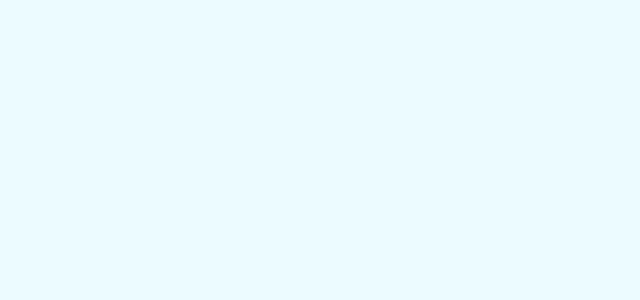
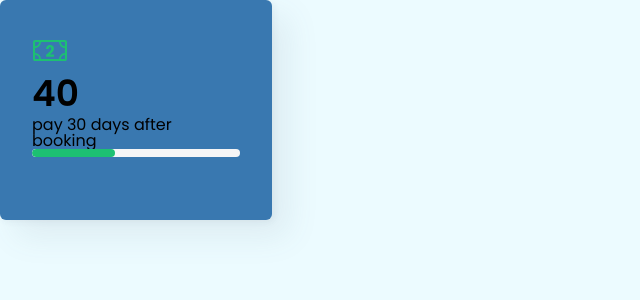
Before and after one commit to Roko03/charteraga-frontend, a Next.js app: page / in a window 1280 px wide. Shown: the top 300 px of the page, without its empty margins (0-640 px from the left). Built offline with nearby package versions, Linux system fonts and the light colour scheme.

Commit message:
make payment method card

```diff
--- a/src/app/page.tsx
+++ b/src/app/page.tsx
@@ -1,6 +1,11 @@
 import Footer from "@/components/Footer";
 import styles from "./page.module.scss";
+import PaymentMethodCard from "@/components/PaymentMethodCard";
 
 export default function Home() {
-  return <div className={styles.page}></div>;
+  return (
+    <div className={styles.page}>
+      <PaymentMethodCard payment={"second"} />
+    </div>
+  );
 }
--- /dev/null
+++ b/src/components/PaymentMethodCard/PaymentMethodCard.module.scss
@@ -0,0 +1,34 @@
+@use "../../styles/main.scss" as *;
+
+.payment_method_card {
+  width: 100%;
+  max-width: rem(272);
+  height: rem(220);
+  padding: rem(32);
+  border-radius: rem(6);
+  box-shadow: 2px 2px 6px 0px rgba(72, 75, 87, 0.06),
+    16px 16px 32px 0px rgba(92, 108, 123, 0.1);
+
+  @include flex-column();
+  background-color: rgb(57, 120, 176);
+
+  &__range {
+    @include flex-row();
+    width: 100%;
+    height: rem(8);
+    background-color: $off-white;
+    border-radius: rem(10);
+    position: relative;
+    overflow: hidden;
+
+    span {
+      position: absolute;
+      z-index: 2;
+      top: 0;
+      left: 0;
+      height: rem(8);
+      border-radius: rem(10);
+      background-color: $emerald-green;
+    }
+  }
+}
--- /dev/null
+++ b/src/components/PaymentMethodCard/PaymentMethodCard.tsx
@@ -0,0 +1,72 @@
+import React from "react";
+import styles from "./PaymentMethodCard.module.scss";
+import Image from "next/image";
+import PaymentOne from "../../assets/icons/dollar-1.svg";
+import PaymentTwo from "../../assets/icons/dollar-2.svg";
+import PaymentThree from "../../assets/icons/dollar-3.svg";
+import clsx from "clsx";
+
+type PaymentMethodCardVariant = "first" | "second" | "third";
+type PaymentMethodCardObject = {
+  imageUrl: any;
+  number: number;
+  text: string;
+  range: number;
+};
+
+interface PaymentMethodCardProps {
+  variant?: "primary" | "secondary";
+  payment?: PaymentMethodCardVariant;
+}
+
+const PaymentMethodCard: React.FC<PaymentMethodCardProps> = ({
+  variant = "primary",
+  payment = "first",
+}) => {
+  const getPaymentMethodCardVariant = (payment: PaymentMethodCardVariant) => {
+    const paymentMethodVariant: {
+      [key in PaymentMethodCardVariant]: PaymentMethodCardObject;
+    } = {
+      first: {
+        imageUrl: PaymentOne,
+        number: 10,
+        text: "pay when booking",
+        range: 10,
+      },
+      second: {
+        imageUrl: PaymentTwo,
+        number: 40,
+        text: "pay 30 days after booking",
+        range: 40,
+      },
+      third: {
+        imageUrl: PaymentThree,
+        number: 50,
+        text: "pay 60 days before trip",
+        range: 100,
+      },
+    };
+
+    return paymentMethodVariant[payment];
+  };
+
+  return (
+    <div className={clsx([styles.payment_method_card, [styles[variant]]])}>
+      <div className={styles.payment_method_card__dollar}>
+        <Image
+          src={getPaymentMethodCardVariant(payment).imageUrl}
+          alt="payment"
+        />
+      </div>
+      <h3>{getPaymentMethodCardVariant(payment).number}</h3>
+      <p>{getPaymentMethodCardVariant(payment).text}</p>
+      <div className={styles.payment_method_card__range}>
+        <span
+          style={{ width: `${getPaymentMethodCardVariant(payment).range}%` }}
+        ></span>
+      </div>
+    </div>
+  );
+};
+
+export default PaymentMethodCard;
--- /dev/null
+++ b/src/components/PaymentMethodCard/index.ts
@@ -0,0 +1,3 @@
+import PaymentMethodCard from "./PaymentMethodCard";
+
+export default PaymentMethodCard
```
